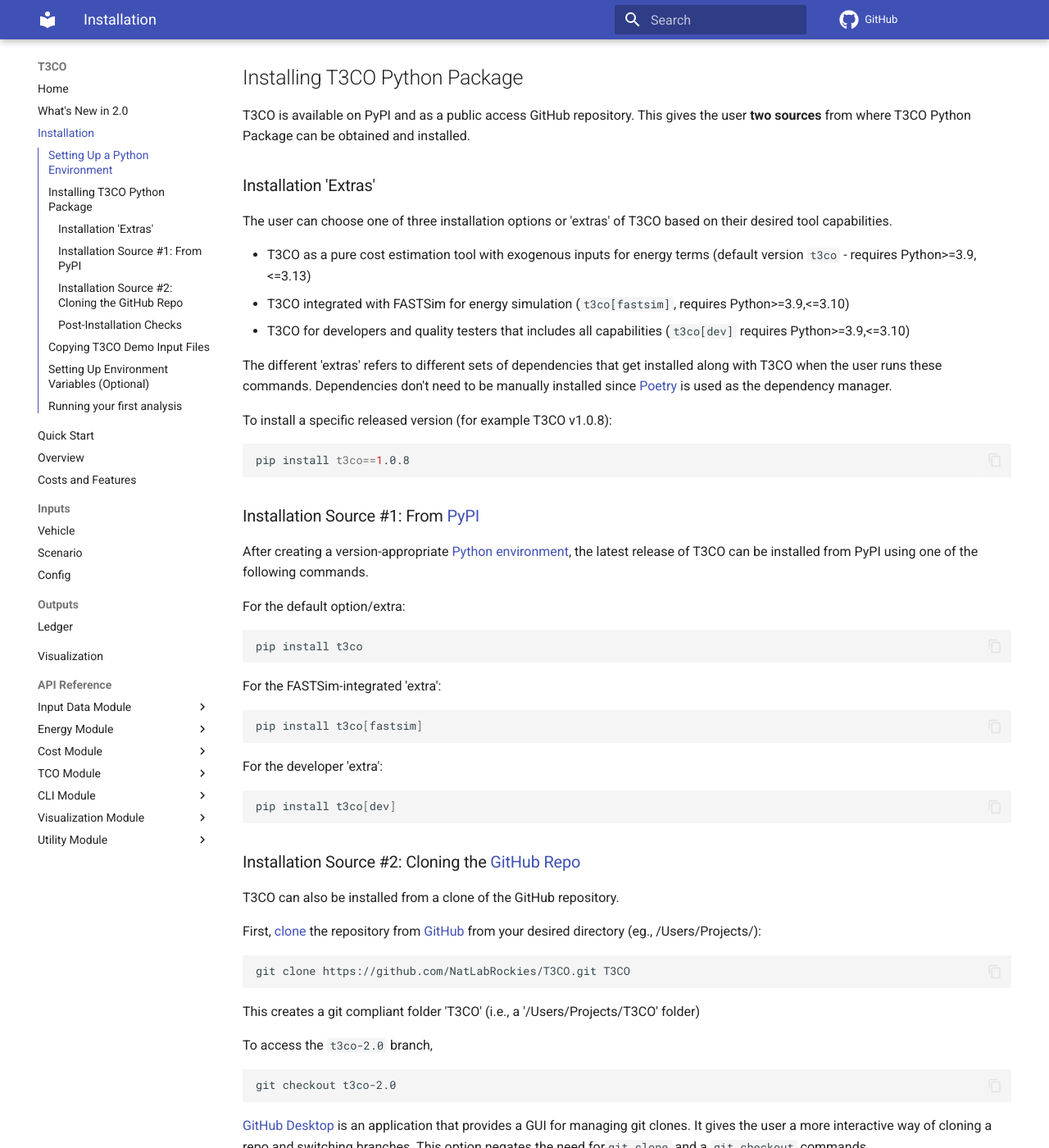
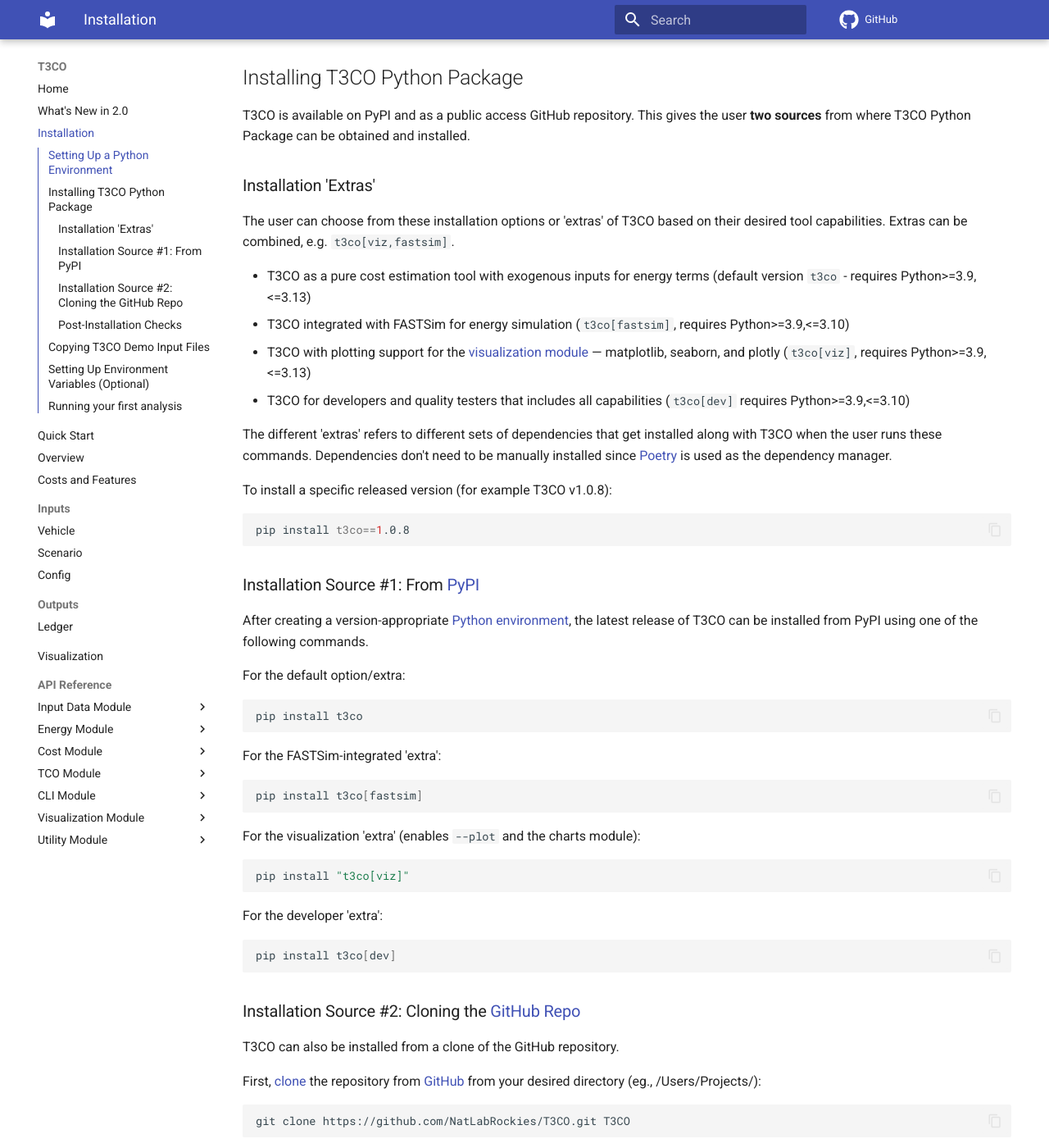
Before and after one commit to NREL/T3CO, an MkDocs documentation site: the page built from docs/installation.md, in a window 1280 px wide and 1400 px high, scrolled down 810 px. Shown: the whole window at 82% size. Built offline with MkDocs 1.6.1 and Material for MkDocs 9.7.7, drawn with Linux system fonts in a browser that asks for light colours; comment, search, counter and statistics services are not loaded; some of the changed text lies outside the part shown.

Commit message:
docs: add the viz install extra to the installation guide (#68)
The extras section only listed [fastsim] and [dev]; add [viz] (matplotlib,
seaborn, plotly) to the extras list and to both the PyPI and source-clone
install commands, and note that extras can be combined (e.g. t3co[viz,fastsim]).

````diff
--- a/docs/installation.md
+++ b/docs/installation.md
@@ -45,10 +45,11 @@
 
 ### Installation 'Extras'
 
-The user can choose one of three installation options or 'extras' of T3CO based on their desired tool capabilities.
+The user can choose from these installation options or 'extras' of T3CO based on their desired tool capabilities. Extras can be combined, e.g. `t3co[viz,fastsim]`.
 
 - T3CO as a pure cost estimation tool with exogenous inputs for energy terms (default version `t3co` - requires Python>=3.9, <=3.13)
 - T3CO integrated with FASTSim for energy simulation (`t3co[fastsim]`, requires Python>=3.9,<=3.10)
+- T3CO with plotting support for the [visualization module](./pages/visualization.md) — matplotlib, seaborn, and plotly (`t3co[viz]`, requires Python>=3.9,<=3.13)
 - T3CO for developers and quality testers that includes all capabilities (`t3co[dev]` requires Python>=3.9,<=3.10)
 
 The different 'extras' refers to different sets of dependencies that get installed along with T3CO when the user runs these commands. Dependencies don't need to be manually installed since [Poetry](https://python-poetry.org/) is used as the dependency manager.
@@ -72,6 +73,12 @@
 
 ```bash
 pip install t3co[fastsim]
+```
+
+For the visualization 'extra' (enables `--plot` and the charts module):
+
+```bash
+pip install "t3co[viz]"
 ```
 
 For the developer 'extra':
@@ -112,6 +119,12 @@
 
 ```bash
 pip install -e .[fastsim]
+```
+
+For the visualization 'extra':
+
+```bash
+pip install -e ".[viz]"
 ```
 
 For the developer 'extra':
````
